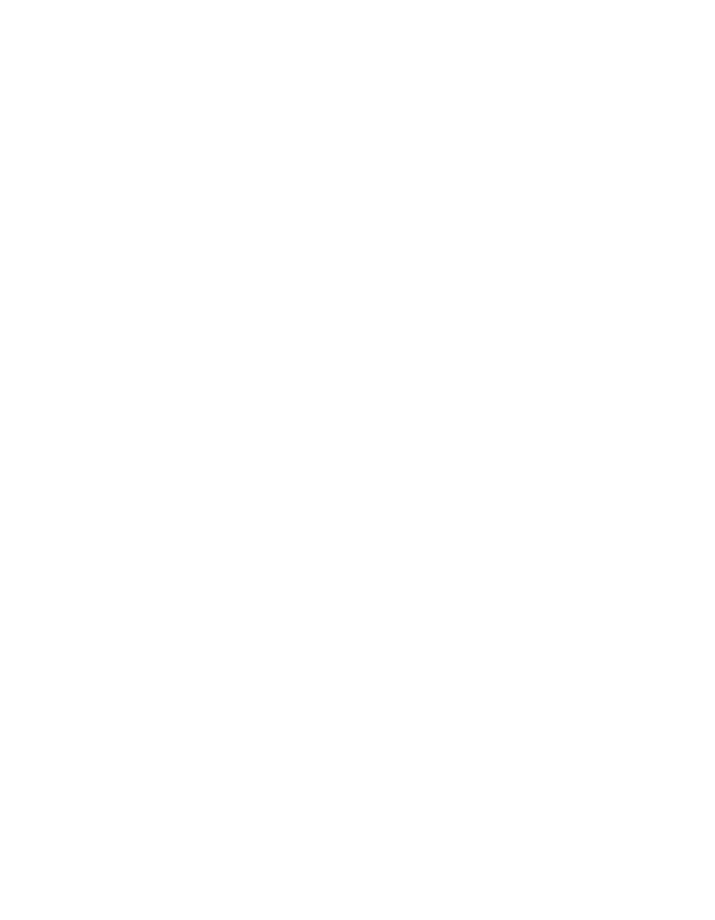
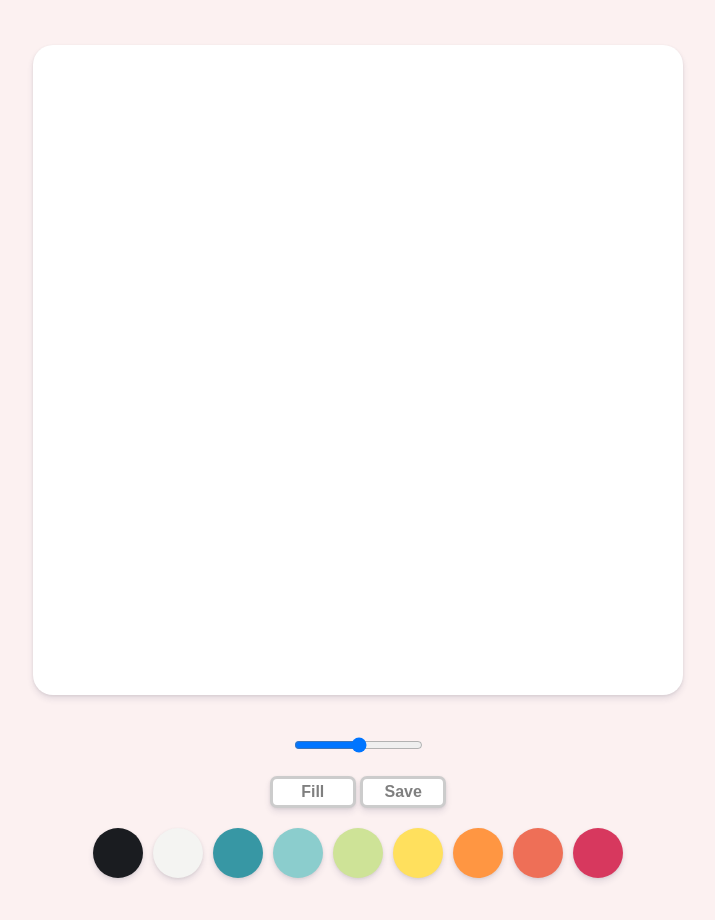
Before and after one commit to RyuJeongSang/paint_js, a plain HTML site: page index.html in a window 1280 px wide. Shown: the whole page, without its empty margins (282-997 px from the left). Before the commit the page ends 800 px from the top, so only its background shows below. Drawn offline with Linux system fonts and the light colour scheme; a web font is replaced by a local one.

Commit message:
#1.0 Set html and css

```diff
--- a/index.html
+++ b/index.html
@@ -7,6 +7,34 @@
     <title>PaintJS</title>
   </head>
   <body>
+    <canvas id="jsCanvas" class="canvas"></canvas>
+    <div class="controls">
+      <div class="controls__range">
+        <input
+          type="range"
+          id="jsRange"
+          min="0.5"
+          max="5"
+          value="2.8"
+          step="0.1"
+        />
+      </div>
+      <div class="controls__btns">
+        <button id="jsMode">Fill</button>
+        <button id="jsSave">Save</button>
+      </div>
+      <div class="controls__colors" id="jsColors">
+        <div class="controls__color" style="background-color: #1a1c20"></div>
+        <div class="controls__color" style="background-color: #f4f4f2"></div>
+        <div class="controls__color" style="background-color: #3797a4"></div>
+        <div class="controls__color" style="background-color: #8bcdcd"></div>
+        <div class="controls__color" style="background-color: #cee397"></div>
+        <div class="controls__color" style="background-color: #ffe05d"></div>
+        <div class="controls__color" style="background-color: #ff9642"></div>
+        <div class="controls__color" style="background-color: #ee6f57"></div>
+        <div class="controls__color" style="background-color: #d7385e"></div>
+      </div>
+    </div>
     <script src="app.js"></script>
   </body>
 </html>
--- /dev/null
+++ b/reset.css
@@ -0,0 +1,129 @@
+/* http://meyerweb.com/eric/tools/css/reset/
+   v2.0 | 20110126
+   License: none (public domain)
+*/
+
+html,
+body,
+div,
+span,
+applet,
+object,
+iframe,
+h1,
+h2,
+h3,
+h4,
+h5,
+h6,
+p,
+blockquote,
+pre,
+a,
+abbr,
+acronym,
+address,
+big,
+cite,
+code,
+del,
+dfn,
+em,
+img,
+ins,
+kbd,
+q,
+s,
+samp,
+small,
+strike,
+strong,
+sub,
+sup,
+tt,
+var,
+b,
+u,
+i,
+center,
+dl,
+dt,
+dd,
+ol,
+ul,
+li,
+fieldset,
+form,
+label,
+legend,
+table,
+caption,
+tbody,
+tfoot,
+thead,
+tr,
+th,
+td,
+article,
+aside,
+canvas,
+details,
+embed,
+figure,
+figcaption,
+footer,
+header,
+hgroup,
+menu,
+nav,
+output,
+ruby,
+section,
+summary,
+time,
+mark,
+audio,
+video {
+  margin: 0;
+  padding: 0;
+  border: 0;
+  font-size: 100%;
+  font: inherit;
+  vertical-align: baseline;
+}
+/* HTML5 display-role reset for older browsers */
+article,
+aside,
+details,
+figcaption,
+figure,
+footer,
+header,
+hgroup,
+menu,
+nav,
+section {
+  display: block;
+}
+body {
+  line-height: 1;
+}
+ol,
+ul {
+  list-style: none;
+}
+blockquote,
+q {
+  quotes: none;
+}
+blockquote:before,
+blockquote:after,
+q:before,
+q:after {
+  content: "";
+  content: none;
+}
+table {
+  border-collapse: collapse;
+  border-spacing: 0;
+}
--- a/styles.css
+++ b/styles.css
@@ -0,0 +1,70 @@
+@import "reset.css";
+@import url("https://fonts.googleapis.com/css2?family=Trispace:wght@300;400;600&display=swap");
+
+body {
+  background-color: #fcf1f1;
+  font-family: "Trispace", sans-serif;
+  display: flex;
+  flex-direction: column;
+  align-items: center;
+  padding: 45px 0px;
+}
+
+.canvas {
+  width: 650px;
+  height: 650px;
+  background-color: white;
+  border-radius: 20px;
+  box-shadow: 0 4px 6px rgba(50, 50, 93, 0.11), 0 1px 3px rgba(0, 0, 0, 0.08);
+}
+
+.controls {
+  margin-top: 40px;
+  display: flex;
+  flex-direction: column;
+  align-items: center;
+}
+
+.controls .controls__range {
+  margin-bottom: 20px;
+}
+
+.controls .controls__btns {
+  margin-bottom: 20px;
+}
+
+.controls__btns button {
+  all: unset;
+  cursor: pointer;
+  background-color: white;
+  color: rgba(0, 0, 0, 0.5);
+  padding: 5px 0px;
+  width: 80px;
+  text-align: center;
+  font-weight: 600;
+  border: 3px solid rgba(0, 0, 0, 0.2);
+  border-radius: 7px;
+  box-shadow: 0 4px 6px rgba(50, 50, 93, 0.11), 0 1px 3px rgba(0, 0, 0, 0.08);
+  transition: all 0.2s ease-in-out;
+}
+
+.controls__btns button:hover {
+  color: rgba(0, 0, 0, 1);
+}
+
+.controls__btns button:active {
+  transform: scale(0.96);
+}
+
+.controls .controls__colors {
+  display: flex;
+}
+
+.controls__colors .controls__color {
+  width: 50px;
+  height: 50px;
+  border-radius: 50%;
+  cursor: pointer;
+  margin: 0 5px;
+  box-shadow: 0 4px 6px rgba(50, 50, 93, 0.11), 0 1px 3px rgba(0, 0, 0, 0.08);
+}
```
